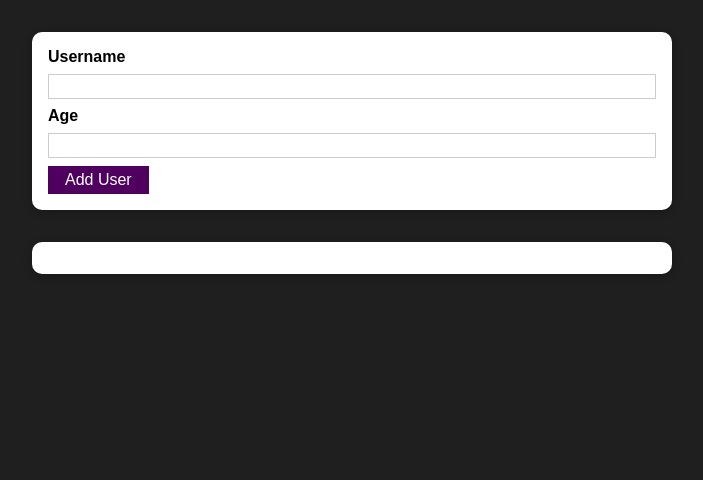
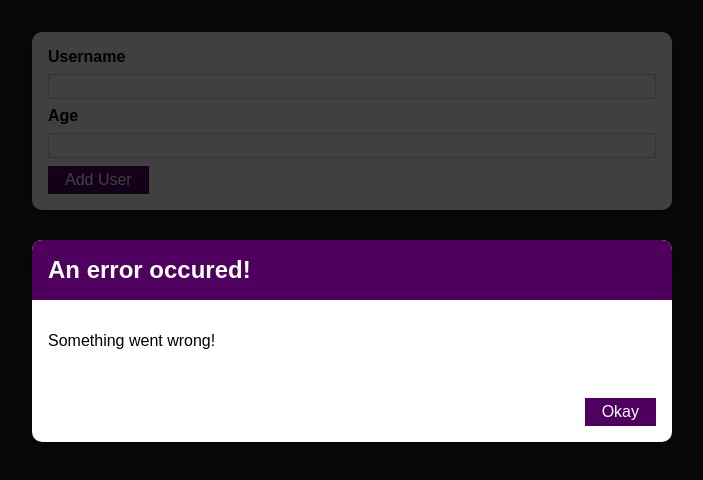
Before and after one commit to pravinps003/react-the-complete-guide, a React (Create React App) app in the folder code/user-tracker/: page / in a window 1280 px wide. Shown: the top 480 px of the page, without its empty margins (288-991 px from the left). Built offline with nearby package versions, Linux system fonts and the light colour scheme.

Commit message:
added the ErrorModal component
- added the component and passed dummy values

```diff
--- /dev/null
+++ b/code/user-tracker/src/components/UI/ErrorModal.js
@@ -0,0 +1,26 @@
+import React from 'react';
+
+import classes from './ErrorModal.module.css';
+import Card from './Card';
+import Button from './Button';
+
+const ErrorModal = (props) => {
+  return (
+    <div>
+      <div className={classes.backdrop} />
+      <Card className={classes.modal}>
+        <header className={classes.header}>
+          <h2>{props.title}</h2>
+        </header>
+        <div className={classes.content}>
+          <p>{props.message}</p>
+        </div>
+        <footer className={classes.actions}>
+          <Button>Okay</Button>
+        </footer>
+      </Card>
+    </div>
+  );
+};
+
+export default ErrorModal;
--- /dev/null
+++ b/code/user-tracker/src/components/UI/ErrorModal.module.css
@@ -0,0 +1,45 @@
+.backdrop {
+  position: fixed;
+  top: 0;
+  left: 0;
+  width: 100%;
+  height: 100vh;
+  z-index: 10;
+  background: rgba(0, 0, 0, 0.75);
+}
+
+.modal {
+  position: fixed;
+  top: 30vh;
+  left: 10%;
+  width: 80%;
+  z-index: 100;
+  overflow: hidden;
+}
+
+.header {
+  background: #4f005f;
+  padding: 1rem;
+}
+
+.header h2 {
+  margin: 0;
+  color: white;
+}
+
+.content {
+  padding: 1rem;
+}
+
+.actions {
+  padding: 1rem;
+  display: flex;
+  justify-content: flex-end;
+}
+
+@media (min-width: 768px) {
+  .modal {
+    left: calc(50% - 20rem);
+    width: 40rem;
+  }
+}
--- a/code/user-tracker/src/components/Users/AddUser.js
+++ b/code/user-tracker/src/components/Users/AddUser.js
@@ -3,6 +3,7 @@
 import Button from '../UI/Button';
 import Card from '../UI/Card';
 import classes from './AddUser.module.css';
+import ErrorModal from '../UI/ErrorModal';
 
 const AddUser = (props) => {
   const [enteredUsername, setEnteredUsername] = useState('');
@@ -30,6 +31,8 @@
   };
 
   return (
+    <div>
+      <ErrorModal title="An error occured!" message="Something went wrong!" />
       <Card className={classes.input}>
         <form onSubmit={addUserHandler}>
           <label htmlFor="username">Username</label>
@@ -49,6 +52,7 @@
           <Button type="submit">Add User</Button>
         </form>
       </Card>
+    </div>
   );
 };
 
```
Lines whose indentation alone changed are shown as unchanged.
